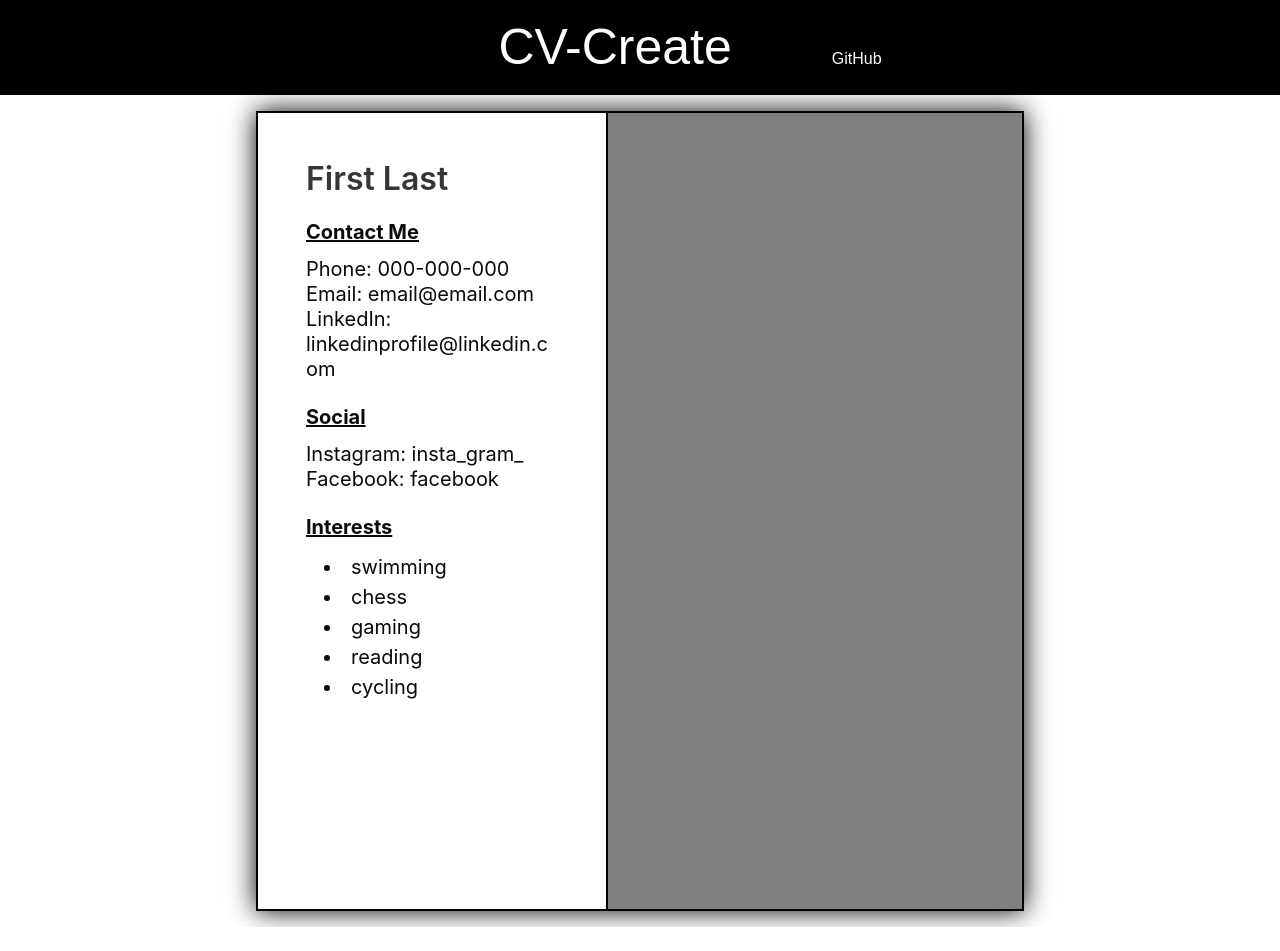
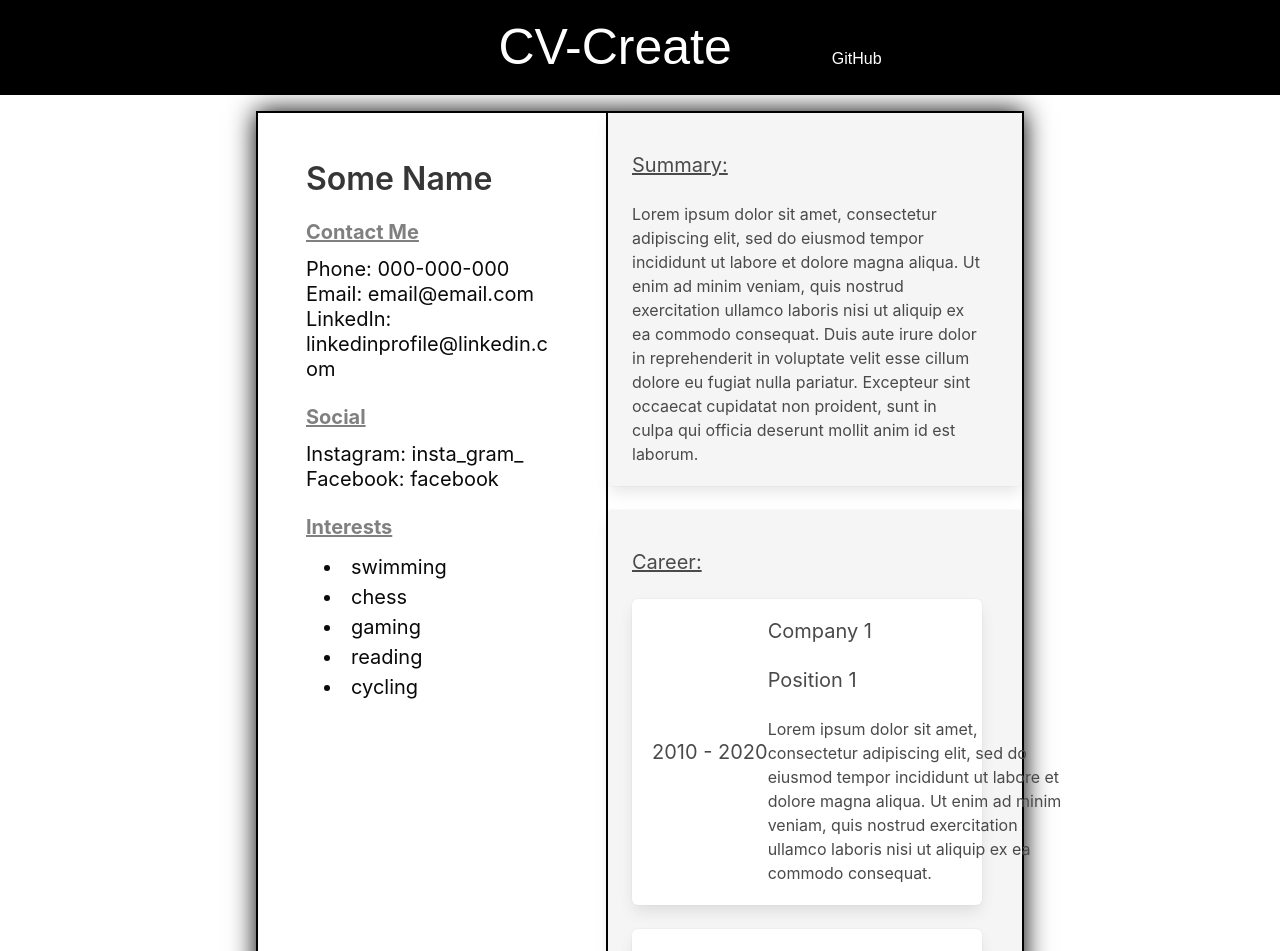
Before and after one commit to Kn0wn-Un/cv-application, a React (Create React App) app: page / in a window 1280 px wide. Shown: the top 951 px of the page. Before the commit the page ends 927 px from the top, so only its background shows below. Built offline with nearby package versions, Linux system fonts and the light colour scheme.

Commit message:
career and education added

```diff
--- a/src/App.js
+++ b/src/App.js
@@ -1,14 +1,16 @@
 import React from 'react';
 import './styles/styles.css';
 import Name from './components/Name';
-
+import Info from './components/Info';
 function App() {
     return (
         <div className="cvarea">
             <div className="personal">
                 <Name />
             </div>
-            <div className="info"></div>
+            <div className="info">
+                <Info />
+            </div>
         </div>
     );
 }
--- /dev/null
+++ b/src/components/Career.js
@@ -0,0 +1,32 @@
+import React, { Component } from 'react';
+
+class Career extends Component {
+    constructor(props) {
+        super(props);
+        this.state = {};
+    }
+
+    render() {
+        let carArr = this.props.career.map((work) => {
+            return (
+                <div class="level box" key={work.id}>
+                    <div class="level-left">
+                        <div>
+                            <div class="subtitle">{work.year}</div>
+                        </div>
+                    </div>
+                    <div class="level-right">
+                        <div>
+                            <div class="subtitle">{work.company}</div>
+                            <div class="subtitle">{work.position}</div>
+                            <div class="work-done">{work.workDone}</div>
+                        </div>
+                    </div>
+                </div>
+            );
+        });
+        return <div>{carArr}</div>;
+    }
+}
+
+export default Career;
--- /dev/null
+++ b/src/components/Education.js
@@ -0,0 +1,31 @@
+import React, { Component } from 'react';
+
+class Education extends Component {
+    constructor(props) {
+        super(props);
+        this.state = {};
+    }
+
+    render() {
+        let carArr = this.props.edu.map((study) => {
+            return (
+                <div class="level box" key={study.id}>
+                    <div class="level-left">
+                        <div>
+                            <div class="subtitle">{study.year}</div>
+                        </div>
+                    </div>
+                    <div class="level-right">
+                        <div>
+                            <div class="subtitle">{study.title}</div>
+                            <div class="heading">{study.school}</div>
+                        </div>
+                    </div>
+                </div>
+            );
+        });
+        return <div>{carArr}</div>;
+    }
+}
+
+export default Education;
--- /dev/null
+++ b/src/components/Info.js
@@ -0,0 +1,47 @@
+import React from 'react';
+import Summary from './Summary';
+import Career from './Career';
+import Education from './Education';
+import Skills from './Skills';
+import data from '../data';
+
+function Info() {
+    return (
+        <div class="tile is-ancestor is-vertical">
+            <div class="tile is-parent">
+                <article class="tile is-child notification box">
+                    <div class="subtitle per-heading">Summary:</div>
+                    <div class="content">
+                        <Summary summary={data.summary} />
+                    </div>
+                </article>
+            </div>
+            <div class="tile is-parent">
+                <article class="tile is-child notification box">
+                    <div class="subtitle per-heading">Career:</div>
+                    <div class="content">
+                        <Career career={data.career} />
+                    </div>
+                </article>
+            </div>
+            <div class="tile is-parent">
+                <article class="tile is-child notification box">
+                    <div class="subtitle per-heading">Education:</div>
+                    <div class="content">
+                        <Education edu={data.education} />
+                    </div>
+                </article>
+            </div>
+            <div class="tile is-parent">
+                <article class="tile is-child notification box">
+                    <div class="subtitle per-heading">Skills:</div>
+                    <div class="content">
+                        <Skills />
+                    </div>
+                </article>
+            </div>
+        </div>
+    );
+}
+
+export default Info;
--- a/src/components/Name.js
+++ b/src/components/Name.js
@@ -15,8 +15,8 @@ class Name extends React.Component {
             <section className="hero">
                 <div className="hero-body">
                     <div className="container">
-                        <span className="title">First </span>
-                        <span className="title">Last</span>
+                        <span className="title"> {data.name.first + ' '} </span>
+                        <span className="title"> {data.name.last} </span>
                     </div>
                     <Contact data={data.contact} />
                     {data.social && (
--- /dev/null
+++ b/src/components/Skills.js
@@ -0,0 +1,7 @@
+import React from 'react';
+
+function Summary(props) {
+    return <div className="container">Skils!</div>;
+}
+
+export default Summary;
--- a/src/components/Social.js
+++ b/src/components/Social.js
@@ -1,8 +1,8 @@
 import React, { Component } from 'react';
 
 class Social extends Component {
-    constructor() {
-        super();
+    constructor(props) {
+        super(props);
         this.state = {};
     }
 
--- /dev/null
+++ b/src/components/Summary.js
@@ -0,0 +1,7 @@
+import React from 'react';
+
+function Summary(props) {
+    return <div className="container">{props.summary}</div>;
+}
+
+export default Summary;
--- a/src/data.js
+++ b/src/data.js
@@ -1,5 +1,5 @@
 let data = {
-    name: { first: 'Manjunatha', last: 'H V' },
+    name: { first: 'Some', last: 'Name' },
     contact: {
         Phone: '000-000-000',
         email: 'email@email.com',
@@ -18,5 +18,39 @@ let data = {
         },
     ],
     interests: ['swimming', 'chess', 'gaming', 'reading', 'cycling'],
+    summary:
+        'Lorem ipsum dolor sit amet, consectetur adipiscing elit, sed do eiusmod tempor incididunt ut labore et dolore magna aliqua. Ut enim ad minim veniam, quis nostrud exercitation ullamco laboris nisi ut aliquip ex ea commodo consequat. Duis aute irure dolor in reprehenderit in voluptate velit esse cillum dolore eu fugiat nulla pariatur. Excepteur sint occaecat cupidatat non proident, sunt in culpa qui officia deserunt mollit anim id est laborum.',
+    career: [
+        {
+            id: 0,
+            year: '2010 - 2020',
+            company: 'Company 1',
+            position: 'Position 1',
+            workDone:
+                'Lorem ipsum dolor sit amet, consectetur adipiscing elit, sed do eiusmod tempor incididunt ut labore et dolore magna aliqua. Ut enim ad minim veniam, quis nostrud exercitation ullamco laboris nisi ut aliquip ex ea commodo consequat.',
+        },
+        {
+            id: 1,
+            year: '2008 - 2010',
+            company: 'Company 2',
+            position: 'Position 2',
+            workDone:
+                'Lorem ipsum dolor sit amet, consectetur adipiscing elit, sed do eiusmod tempor incididunt ut labore et dolore magna aliqua. Ut enim ad minim veniam, quis nostrud exercitation ullamco laboris nisi ut aliquip ex ea commodo consequat.',
+        },
+    ],
+    education: [
+        {
+            id: 0,
+            year: '1996 - 2004',
+            school: 'School',
+            title: 'School',
+        },
+        {
+            id: 1,
+            year: '2004 - 2008',
+            school: 'College',
+            title: 'Bachelors in CSE',
+        },
+    ],
 };
 export default data;
--- a/src/styles/styles.css
+++ b/src/styles/styles.css
@@ -29,18 +29,17 @@ image {
     box-shadow: 0px 0px 25px black;
 }
 .personal {
-    width: 350px;
+    min-width: 350px;
     border: 2px solid black;
     border-right: none;
 }
 .info {
-    background-color: grey;
     flex-grow: 1;
     border: 2px solid black;
 }
 @media (max-width: 1024px) {
     .cvarea {
-        padding: 1vh 3vw;
+        margin: 1vh 3vw;
     }
     .personal {
         width: 30vw;
@@ -49,6 +48,7 @@ image {
 .per-heading {
     margin: 20px 0px 10px 0px;
     text-decoration: underline;
+    color: grey;
 }
 li {
     font-size: 1.25em;
@@ -56,3 +56,6 @@ li {
 .list {
     margin-left: 18px;
 }
+.work-done {
+    max-width: 300px;
+}
```
